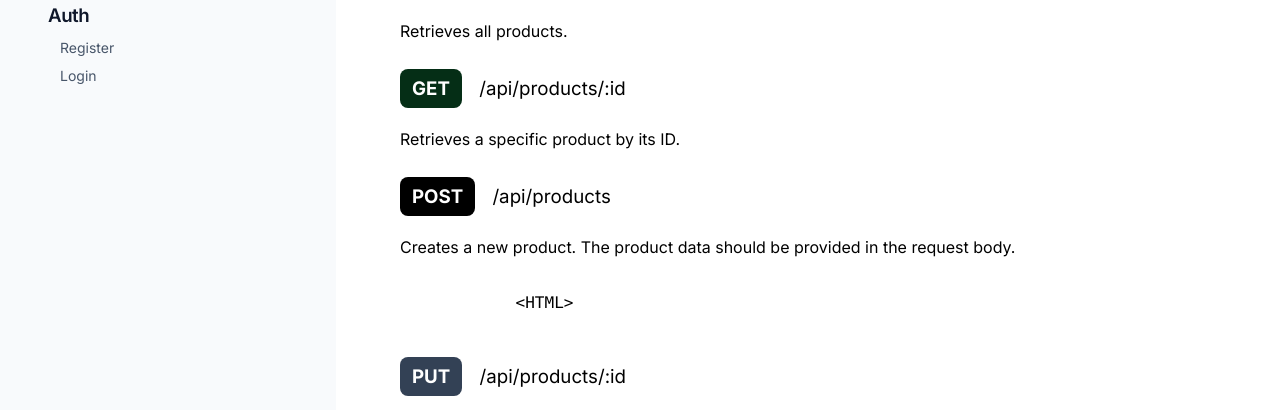
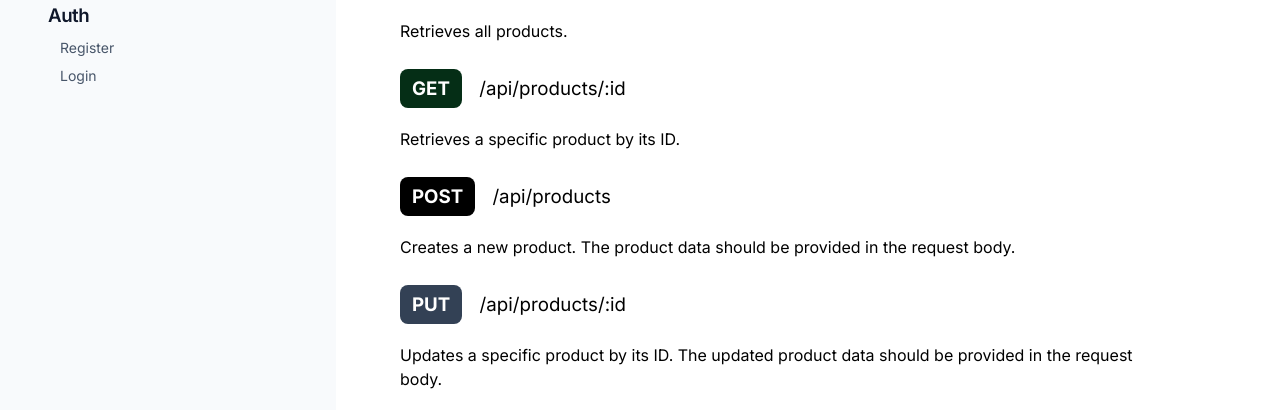
Before and after one commit to jesperekerling/ecommerce-api, a website: page dist/index.html in a window 1280 px wide. Shown: the part 542-952 px from the top of the page. Drawn offline with Linux system fonts and the light colour scheme.

Commit message:
Deleted text

```diff
--- a/dist/index.html
+++ b/dist/index.html
@@ -179,10 +179,6 @@
 
           <h3 id="post-products"><span class="font-bold bg-black rounded-lg text-white py-2 px-3 mr-3">POST</span> /api/products</h3>
           <p>Creates a new product. The product data should be provided in the request body.</p>
-          <pre>
-            &lt;HTML&gt;
-
-          </pre>
 
           <h3 id="put-products"><span class="font-bold bg-slate-700 rounded-lg text-white py-2 px-3 mr-3">PUT</span> /api/products/:id</h3>
           <p>Updates a specific product by its ID. The updated product data should be provided in the request body.</p>
```
